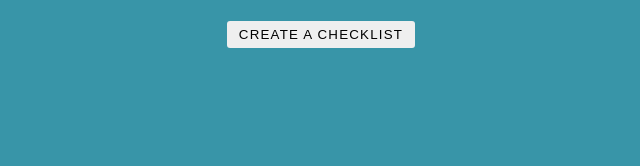
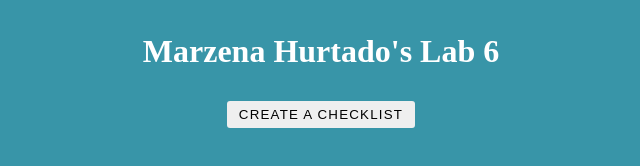
Before and after one commit to marzenah88/marzenah88.github.io, a website: page public/lab_6/index.html in a window 1280 px wide. Shown: the whole page, without its empty margins (319-959 px from the left). Drawn offline with nearby package versions, Linux system fonts and the light colour scheme.

Commit message:
Update index.html

```diff
--- a/public/lab_6/index.html
+++ b/public/lab_6/index.html
@@ -1,6 +1,8 @@
 <!DOCTYPE html>
 <html lang="en">
   <head>
+    <meta charset="utf-8">
+    <title>Marzena Hurtado's Lab 6</title>
     <link rel="stylesheet" type="text/css" href="styles.css" />
     <script
       src="https://code.jquery.com/jquery-3.5.1.slim.min.js"
@@ -12,6 +14,7 @@
     <div class="wrapper">
       <div class="container flex-outer">
         <div class="header">
+          <h1>Marzena Hurtado's Lab 6</h1>
         </div>
         <form>
           <button
```
